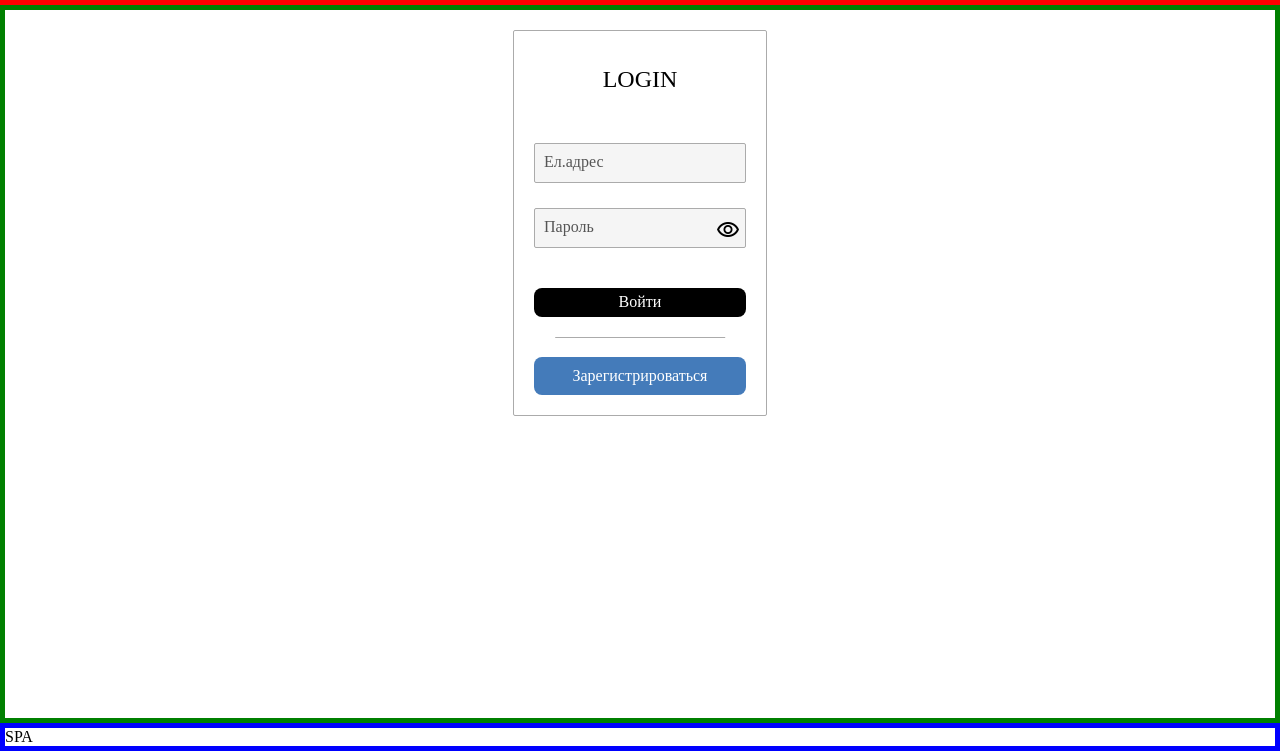
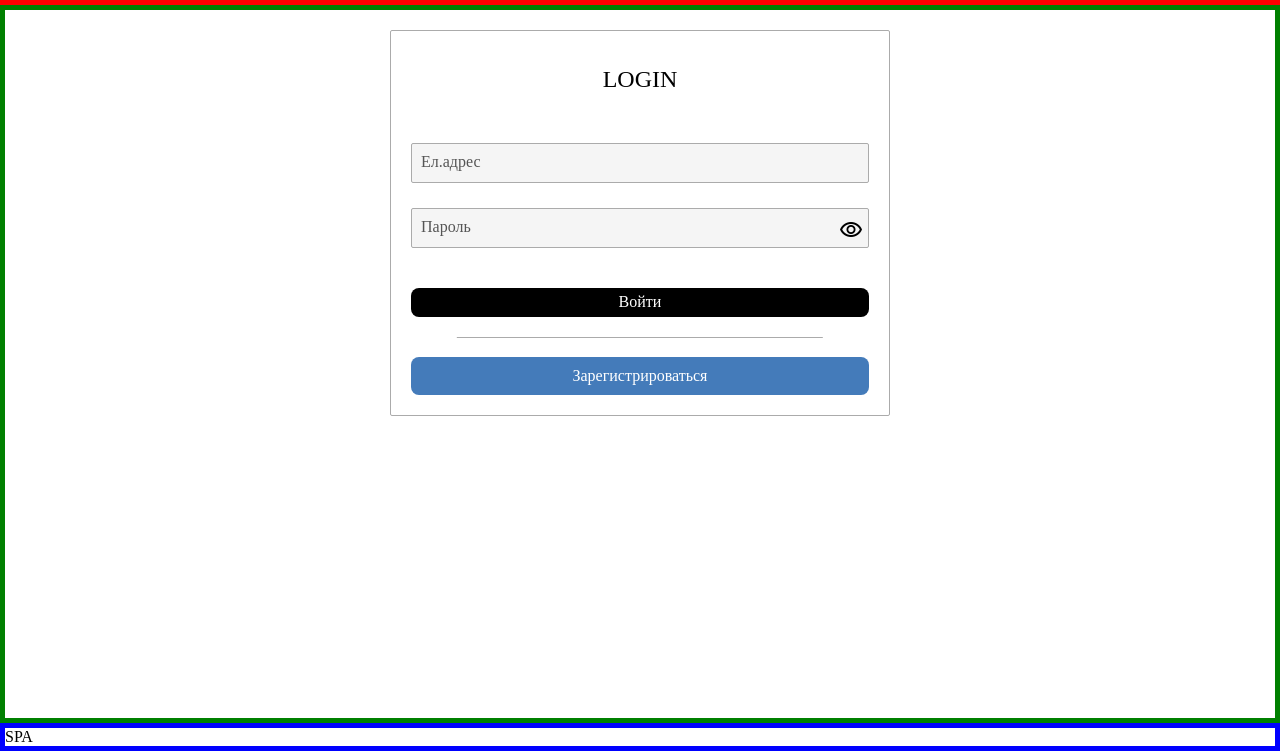
Before and after one commit to mir-org/eCommerce-Application, a website built with webpack: page src/index.html in a window 1280 px wide. Both pictures are taken after a click on the link "Login". Shown: the part 49-800 px from the top of the page. Built offline with nearby package versions, Linux system fonts and the light colour scheme; no server answers.

Commit message:
chore: change login section css property width to max-width

```diff
--- a/src/assets/sass/pages/_login.scss
+++ b/src/assets/sass/pages/_login.scss
@@ -5,7 +5,7 @@
   align-content: center;
   padding: 20px;
   gap: 5px;
-  width: 20%;
+  max-width: 500px;
   margin: 20px auto 0;
   border: 1px solid $login-registration-section-border-color;
   border-radius: 2px;
```
